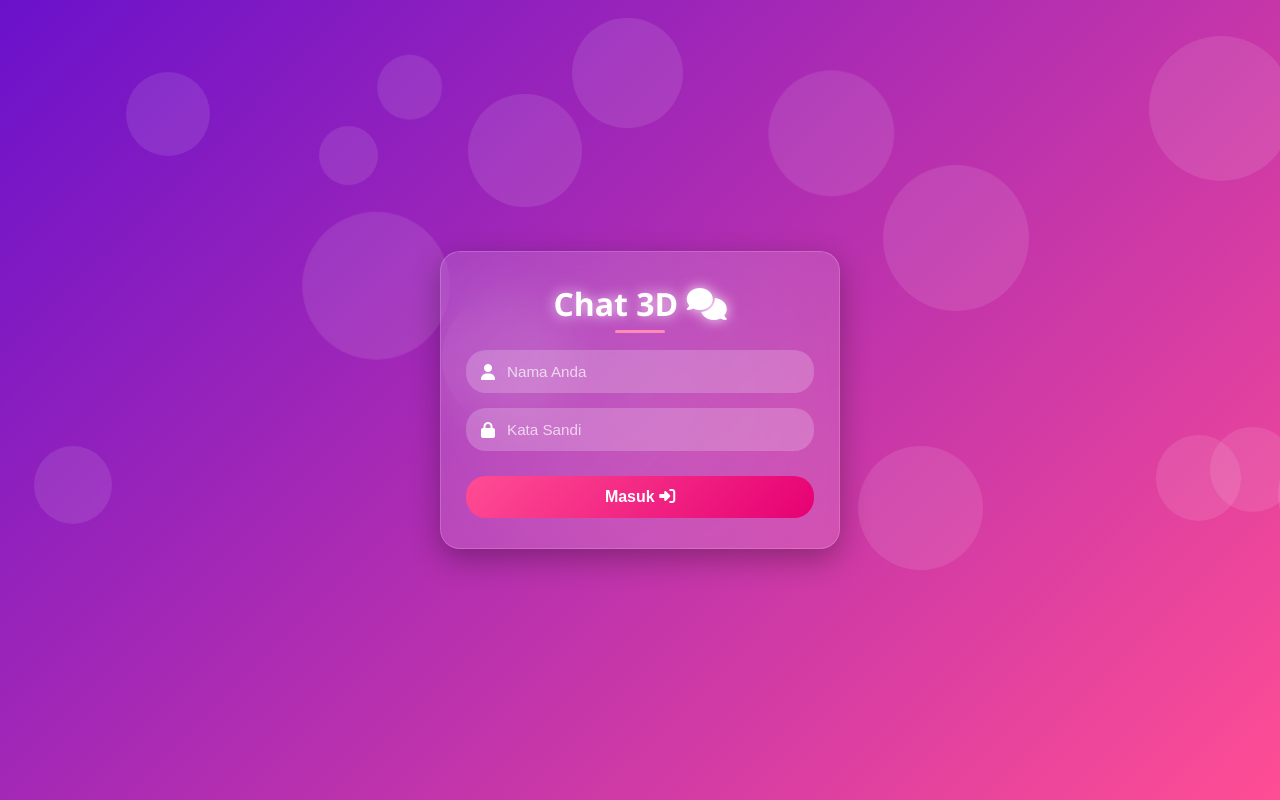
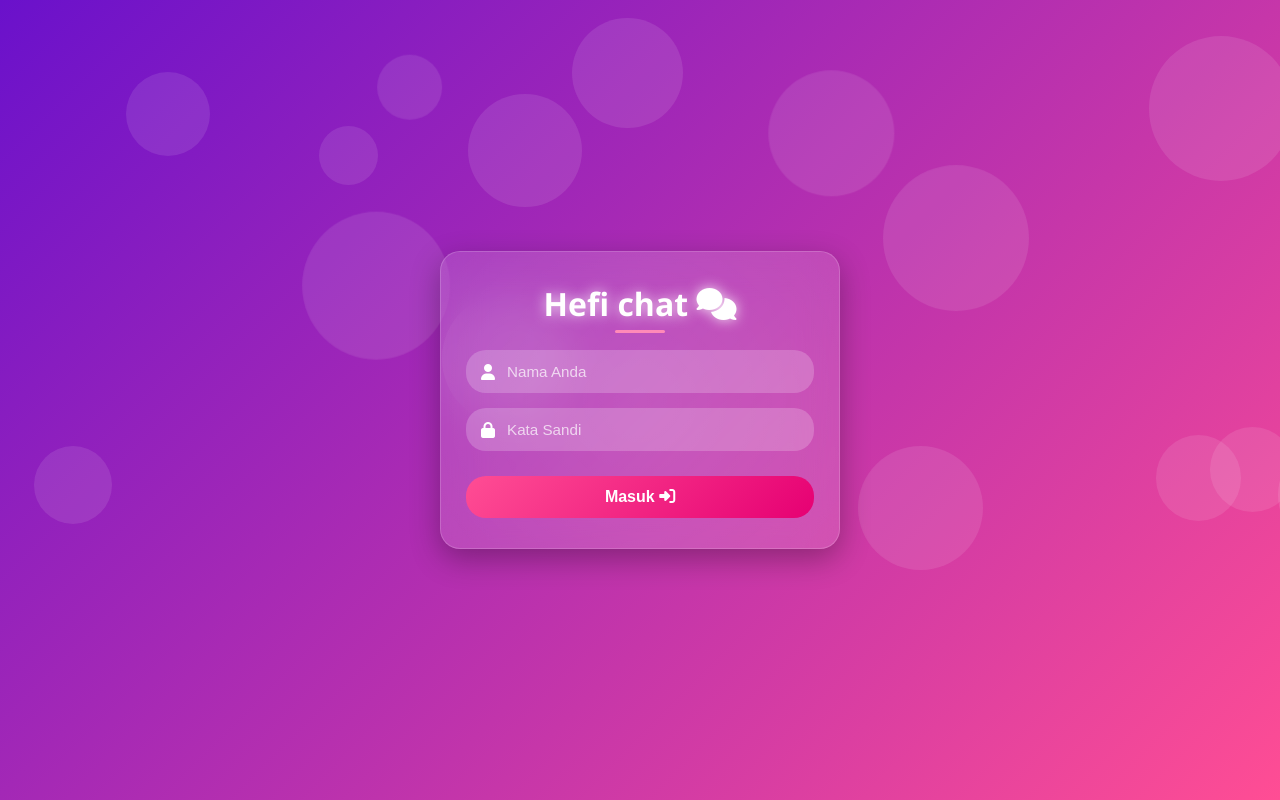
Before and after one commit to moeisa2/Chat-Hefi, a plain HTML site: page index.html in a window 1280 px wide. Drawn offline with Linux system fonts and the light colour scheme.

Commit message:
Add files via upload

```diff
--- a/index.html
+++ b/index.html
@@ -3,7 +3,7 @@
 <head>
 <meta charset="UTF-8">
 <meta name="viewport" content="width=device-width, initial-scale=1.0">
-<title>Chat 3D 💬</title>
+<title>Hefi chat</title>
 <link rel="stylesheet" href="https://cdnjs.cloudflare.com/ajax/libs/font-awesome/6.4.0/css/all.min.css">
 <style>
 :root {
@@ -863,7 +863,7 @@ body {
 
 <!-- واجهة تسجيل الدخول -->
 <div id="loginContainer">
-  <h1 class="glowing-text">Chat 3D <i class="fas fa-comments"></i></h1>
+  <h1 class="glowing-text">Hefi chat <i class="fas fa-comments"></i></h1>
   <div class="input-group">
     <i class="fas fa-user"></i>
     <input type="text" id="username" placeholder="Nama Anda">
```
